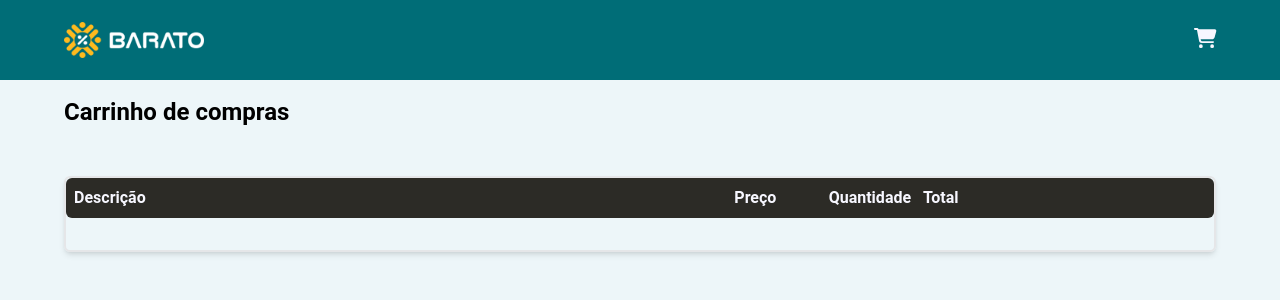
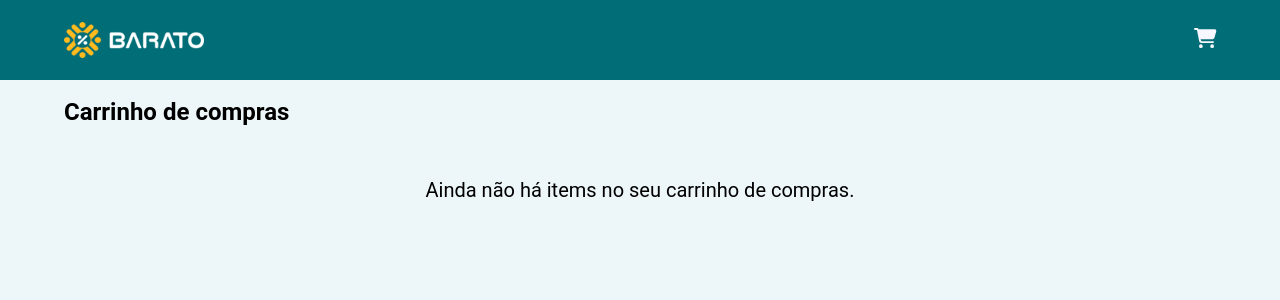
Before and after one commit to clodoaldo-favaro/baratodev-desafio-2019, a Vue app: page /carrinho in a window 1280 px wide. Shown: the top 300 px of the page. Built offline with nearby package versions, Linux system fonts and the light colour scheme.

Commit message:
feat: mostra mensagem quando não há items no carrinho de compras

```diff
--- a/src/components/carrinho/CarrinhoItem.vue
+++ b/src/components/carrinho/CarrinhoItem.vue
@@ -3,7 +3,9 @@
     <div class="col-span-1">R$ {{ preco }}</div>
     <div class="col-span-1"> {{ item.quantidade }}</div>
     <div class="col-span-2">R$ {{ total }}</div>
-    <div class="col-span-1"></div>
+    <div class="col-span-1">
+        <font-awesome-icon @click="$emit('removeItem', item.id)" icon="fa-solid fa-trash" class="text-2xl" title="Remover item do carrinho de compras" />
+    </div>
 </template>
 
 <script>
@@ -21,5 +23,8 @@
 </script>
 
 <style scoped>
-
+    .fa-trash {
+		color: var(--red-600);
+		cursor: pointer;
+    }
 </style>
--- a/src/pages/carrinho/CarrinhoCompras.vue
+++ b/src/pages/carrinho/CarrinhoCompras.vue
@@ -1,6 +1,7 @@
 <template>
 	<div class="px-1 sm:px-0">
 		<h1 class="text-2xl font-bold mb-12 text-center sm:text-left">Carrinho de compras</h1>
+		<div v-if="hasItemsCarrinho">
 			<ul v-if="isMobile">
 				<carrinho-item-card @remove-item="removeItem" v-for="item in itemsCarrinho" :item="item"></carrinho-item-card>
 			</ul>
@@ -12,11 +13,14 @@
 					<div class="col-span-2 font-bold">Total</div>
 					<div class="col-span-1 font-bold"></div>
 				</div>
-			<div class="carrinho-items-lista p-2 mb-2 grid grid-cols-12 rounded-md">
+				<div class="carrinho-items-lista p-2 mb-2 grid grid-cols-12 items-center rounded-md">
 					<carrinho-item @remove-item="removeItem" v-for="item in itemsCarrinho" :item="item"></carrinho-item>
 				</div>
 			</div>
-
+		</div>
+		<div v-else>
+			<p class="text-center text-xl">Ainda não há items no seu carrinho de compras.</p>
+		</div>
 	</div>
 </template>
 
@@ -29,7 +33,7 @@ export default {
 	},
 	data() {
 		return {
-			isMobile: window.screen.width < 480
+			isMobile: window.screen.width < 480,
 		}
 	},
 	computed: {
@@ -47,6 +51,10 @@ export default {
 				itemsAgrupados[item.id]['quantidade']++;
 			});
 			return itemsAgrupados;
+		},
+		hasItemsCarrinho() {
+			const items = this.$store.getters['carrinho/items'];
+			return Object.keys(items).length > 0;
 		}
 	},
 	methods: {
```
Lines whose indentation alone changed are shown as unchanged.
